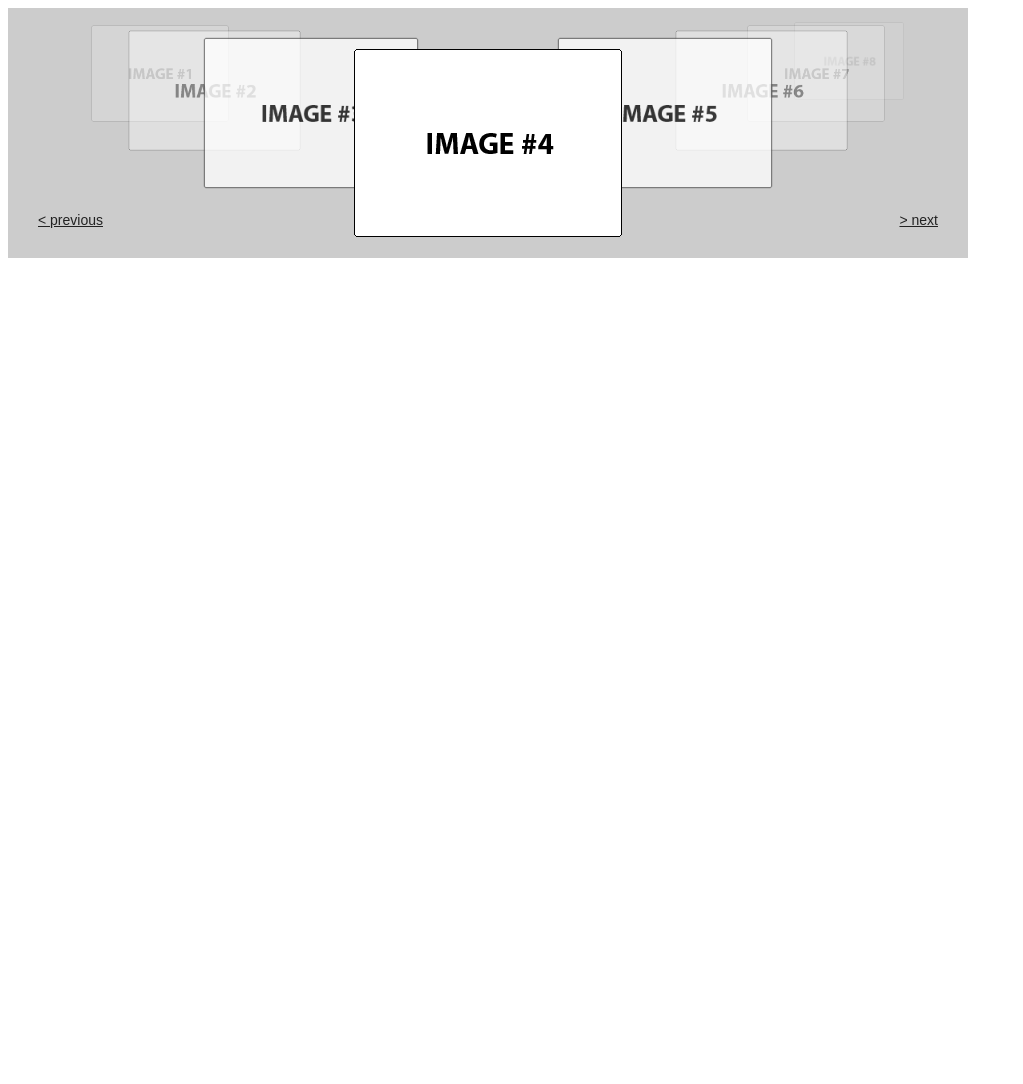
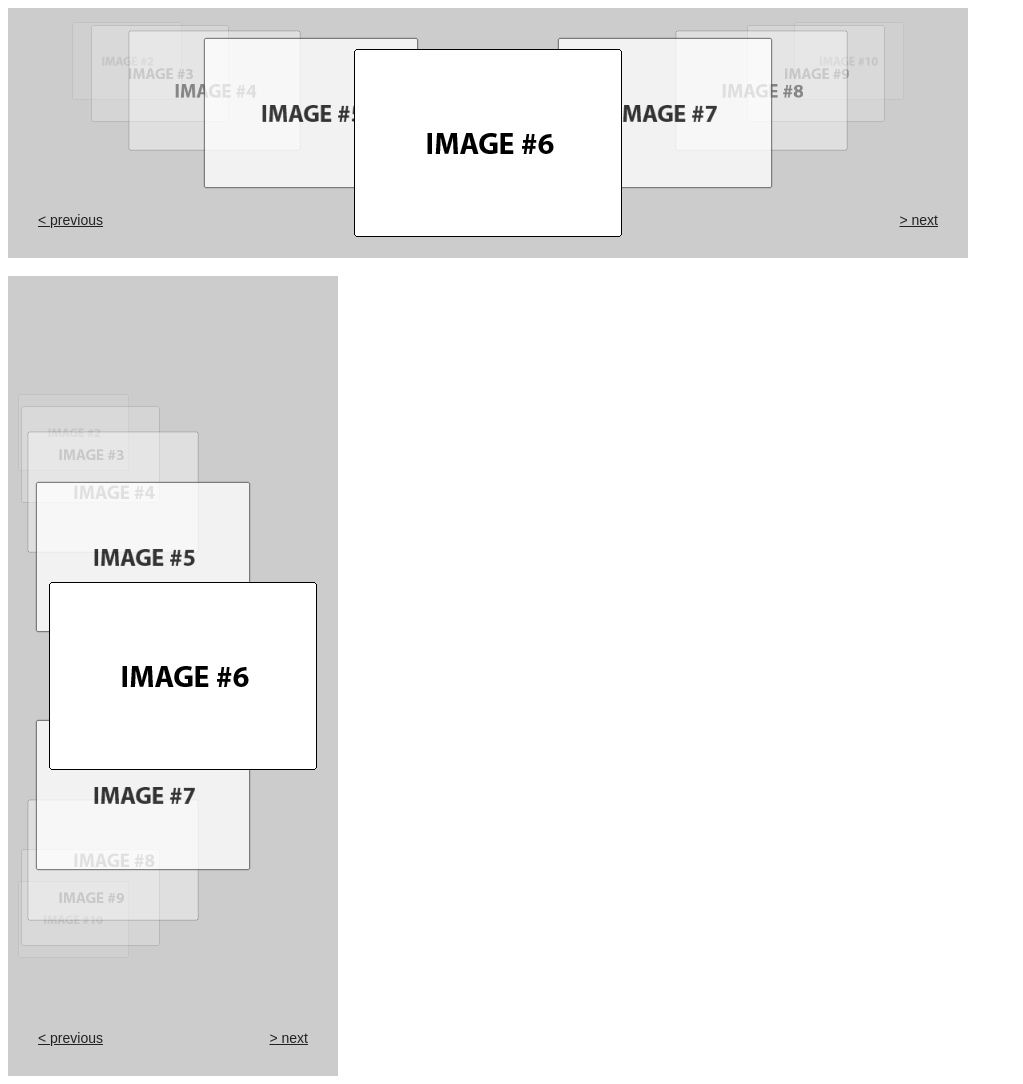
Before and after one commit to bkosborne/jQuery-Waterwheel-Carousel, a plain HTML site: page index.html in a window 1280 px wide. Shown: the whole page, without its empty margins (0-1023 px from the left). Before the commit the page ends 800 px from the top, so only its background shows below. Drawn offline with Linux system fonts and the light colour scheme.

Commit message:
added vertical carousel to css and demo

```diff
--- a/css/waterwheel-carousel.css
+++ b/css/waterwheel-carousel.css
@@ -24,3 +24,30 @@
   bottom:30px;
   right:30px;
 }
+
+#waterwheel-carousel-vertical {
+  width:330px;
+  background-color:#CCC;
+  height:800px;
+  font-family: Arial;
+  font-size:14px;
+  position:relative;
+  clear:both;
+}
+#waterwheel-carousel-vertical a {
+  color:#222;
+}
+#waterwheel-carousel-vertical .carousel-images img {
+  display:none;
+  cursor:pointer;
+}
+#waterwheel-carousel-vertical .carousel-controls .carousel-prev {
+  position:absolute;
+  bottom:30px;
+  left:30px;
+}
+#waterwheel-carousel-vertical .carousel-controls .carousel-next {
+  position:absolute;
+  bottom:30px;
+  right:30px;
+}
--- a/index.html
+++ b/index.html
@@ -14,7 +14,15 @@
             // (use quotes only for string values, and no trailing comma after last option)
             // option: value,
             // option: value
-            autoPlay:-2000
+        });
+        $("#waterwheel-carousel-vertical").waterwheelCarousel({
+            // include options like this:
+            // (use quotes only for string values, and no trailing comma after last option)
+            // option: value,
+            // option: value
+            orientation: 'vertical',
+            startingItemSeparation: 100,
+            startingWaveSeparation: 40,
         });
       });
     </script>
@@ -39,5 +47,25 @@
           <img src="images/testImage11.png" alt="Test Image 11" />
         </div>
     	</div>
+    	<br />
+    	<div id="waterwheel-carousel-vertical">
+        <div class="carousel-controls">
+        	<div class="carousel-prev"><a href="#">&lt; previous</a></div>
+        	<div class="carousel-next"><a href="#">&gt; next</a></div>
+        </div>
+        <div class="carousel-images">
+          <img src="images/testImage1.png" alt="Test Image 1" />
+          <img src="images/testImage2.png" alt="Test Image 2" />
+          <img src="images/testImage3.png" alt="Test Image 3" />
+          <img src="images/testImage4.png" alt="Test Image 4" />
+          <img src="images/testImage5.png" alt="Test Image 5" />
+          <img src="images/testImage6.png" alt="Test Image 6" />
+          <img src="images/testImage7.png" alt="Test Image 7" />
+          <img src="images/testImage8.png" alt="Test Image 8" />
+          <img src="images/testImage9.png" alt="Test Image 9" />
+          <img src="images/testImage10.png" alt="Test Image 10" />
+          <img src="images/testImage11.png" alt="Test Image 11" />
+        </div>
+    	</div>
   </body>
 </html>
```
